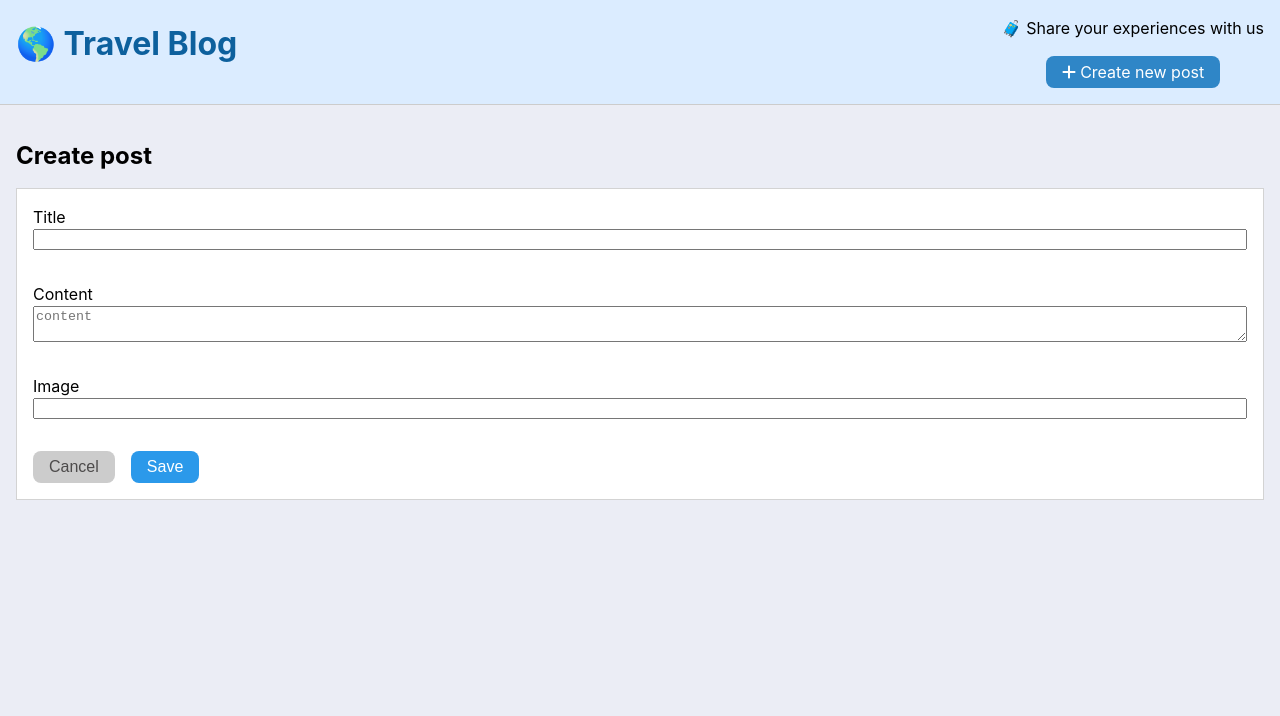
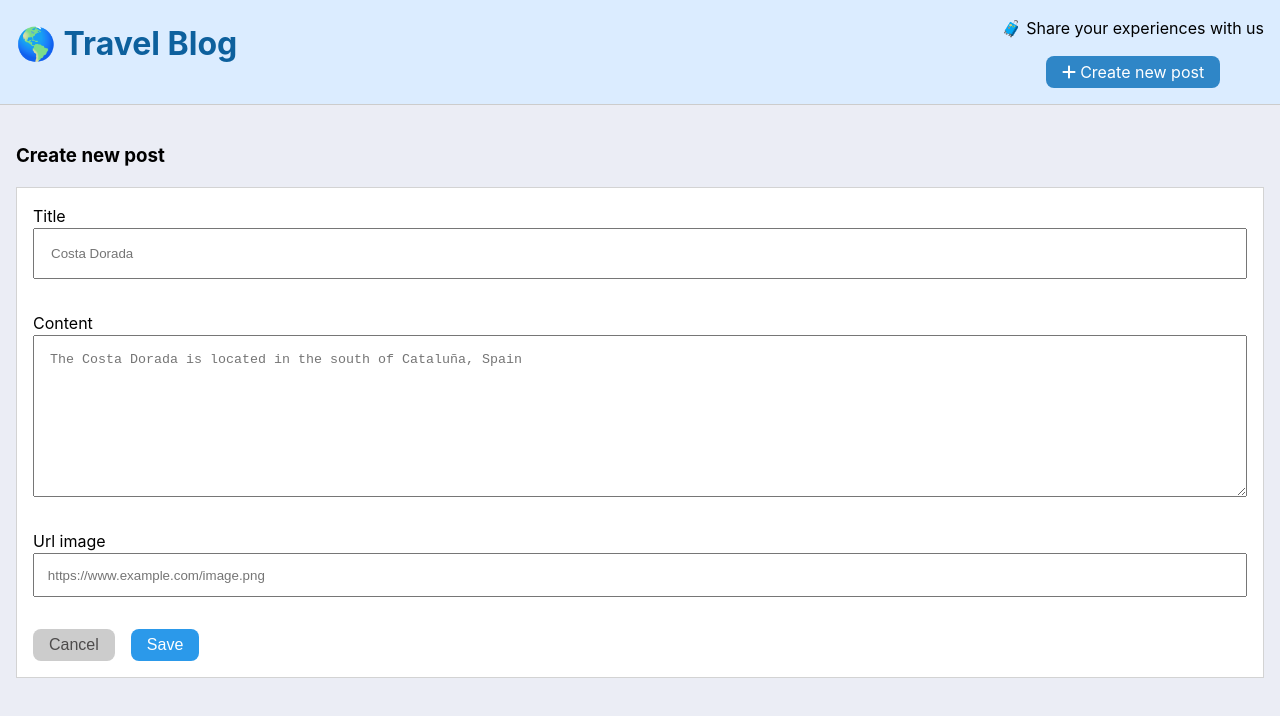
Before and after one commit to yosiris-m/create_post, a React (Create React App) app: page /create in a window 1280 px wide. Shown: the top 716 px of the page. Built offline with nearby package versions, Linux system fonts and the light colour scheme.

Commit message:
improve styles and refactor component

```diff
--- a/src/components/PostForm.module.css
+++ b/src/components/PostForm.module.css
@@ -13,6 +13,22 @@
     margin-bottom: 2rem;
 }
 
+.inputTitle {
+    padding: 1rem;
+}
+
+
+.inputContent {
+    height: 8rem;
+    padding: 1rem;
+}
+
+
+ .inputUrl {
+    padding: 0.8rem;
+ }
+
+
 .buttons {
     display: flex;
     flex-direction: row;
--- a/src/components/PostForm.tsx
+++ b/src/components/PostForm.tsx
@@ -35,6 +35,8 @@ export default function PostForm({ onSubmit, post }: PostFormProps) {
       <div className={styles.formRow}>
         <label>Title</label>
         <input
+          placeholder="Costa Dorada"
+          className={styles.inputTitle}
           required
           type="text"
           value={title}
@@ -44,17 +46,20 @@ export default function PostForm({ onSubmit, post }: PostFormProps) {
       <div className={styles.formRow}>
         <label>Content</label>
         <textarea
+          className={styles.inputContent}
           required
-          placeholder="content"
+          placeholder="The Costa Dorada is located in the south of Cataluña, Spain"
           value={content}
           onChange={(event) => setContent(event.target.value)}
         />
       </div>
       <div className={styles.formRow}>
-        <label>Image</label>
+        <label>Url image</label>
         <input
+          placeholder="https://www.example.com/image.png"
+          className={styles.inputUrl}
           required
-          type="text"
+          type="url"
           value={image}
           onChange={(event) => setImage(event.target.value)}
         />
--- a/src/index.tsx
+++ b/src/index.tsx
@@ -3,7 +3,7 @@ import ReactDOM from "react-dom/client";
 import "./index.css";
 import reportWebVitals from "./reportWebVitals";
 import { BrowserRouter, Route, Routes } from "react-router-dom";
-import Posts from "./routes/Posts";
+import App from "./routes/App";
 import List from "./routes/List";
 import Detail from "./routes/Detail";
 import Create from "./routes/Create";
@@ -16,7 +16,7 @@ root.render(
   <React.StrictMode>
     <BrowserRouter>
       <Routes>
-        <Route path="/" element={<Posts />}>
+        <Route path="/" element={<App />}>
           <Route path="/" element={<List />} />
           <Route path="/details/:id" element={<Detail />} />
           <Route path="/create/" element={<Create />} />
--- a/src/routes/Posts.tsx
+++ b/src/routes/App.tsx
@@ -1,10 +1,10 @@
 import React from "react";
 import { Link, Outlet } from "react-router-dom";
-import styles from "./Posts.module.css";
+import styles from "./App.module.css";
 import { FontAwesomeIcon } from "@fortawesome/react-fontawesome";
 import { faPlus } from "@fortawesome/free-solid-svg-icons";
 
-function Posts() {
+function App() {
   return (
     <>
       <header className={styles.header}>
@@ -25,4 +25,4 @@ function Posts() {
   );
 }
 
-export default Posts;
+export default App;
--- a/src/routes/Create.tsx
+++ b/src/routes/Create.tsx
@@ -19,7 +19,7 @@ export default function Create() {
 
   return (
     <div className={styles.container}>
-      <h2>Create post</h2>
+      <h3>Create new post</h3>
       <PostForm onSubmit={handleSubmit} />
     </div>
   );
--- a/src/routes/List.module.css
+++ b/src/routes/List.module.css
@@ -21,3 +21,20 @@
         gap: 2rem;
     }
 }
+
+.box {
+    display: flex;
+    flex-direction: column;
+    justify-content: center;
+    align-items: center;
+}
+
+
+.linkNewPost {
+    padding-bottom: 1rem;
+    font-style: italic;
+}
+.image {
+    height:30rem;
+    border: 2px solid rgba(143, 143, 208, 0.18);
+}
--- a/src/routes/List.tsx
+++ b/src/routes/List.tsx
@@ -29,10 +29,13 @@ export default function List() {
 
   if (postList.length === 0) {
     return (
-      <div>
-        <img src={noPostsImg} alt="Samana beach" />
-        <p>Welcome to travel blog, a place to view and share your travels.</p>
-        <Link to="/create">Create the first post</Link>
+      <div className={styles.box}>
+        <p>Welcome to travel blog, a place to view and share your travels</p>
+        <p>there are currently no post created.</p>
+        <Link to="/create" className={styles.linkNewPost}>
+          Create the first post
+        </Link>
+        <img className={styles.image} src={noPostsImg} alt="Samana beach" />
       </div>
     );
   }
```
Also changed, not shown: src/routes/App.module.css (renamed from src/routes/Posts.module.css).
